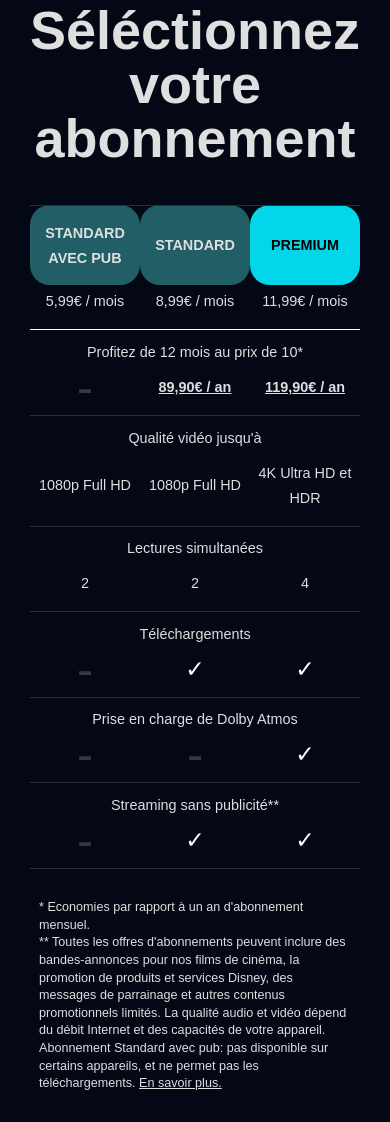
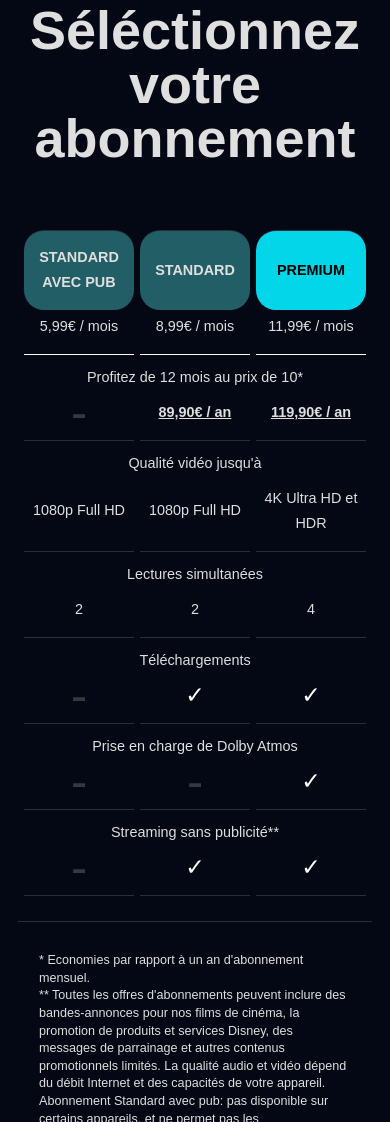
Before and after one commit to YassineGharbi/disney-guillaume, a plain HTML site: page index.html in a window 390 px wide. Shown: the part 2414-3536 px from the top of the page. Drawn offline with Linux system fonts and the light colour scheme.

Commit message:
Update style.css
Correction tableau

```diff
--- a/css/style.css
+++ b/css/style.css
@@ -966,7 +966,8 @@ table {
   }
 
   table {
-    border-spacing: 0;
+      border-spacing: 8px 0;    /* espacement horizontal entre les td */
+  border-collapse: separate; /* indispensable pour que border-spacing fonctionne */
     width: 50%;
   }
 
@@ -1044,6 +1045,10 @@ table {
 /* ========================================
    MEDIA QUERIES - PETITS ÉCRANS (max 500px)
    ======================================== */
+table {
+  border-spacing: 6px 0;
+  border-collapse: separate;
+}
 
 @media (max-width: 500px) {
   .bouton_tel>td {
@@ -1057,7 +1062,7 @@ table {
     border-radius: 20px;
     font-size: 0.8em;
     font-weight: bold;
-    vertical-align: middle; */
+    vertical-align: middle;
   }
 
   .footer_container {
```
